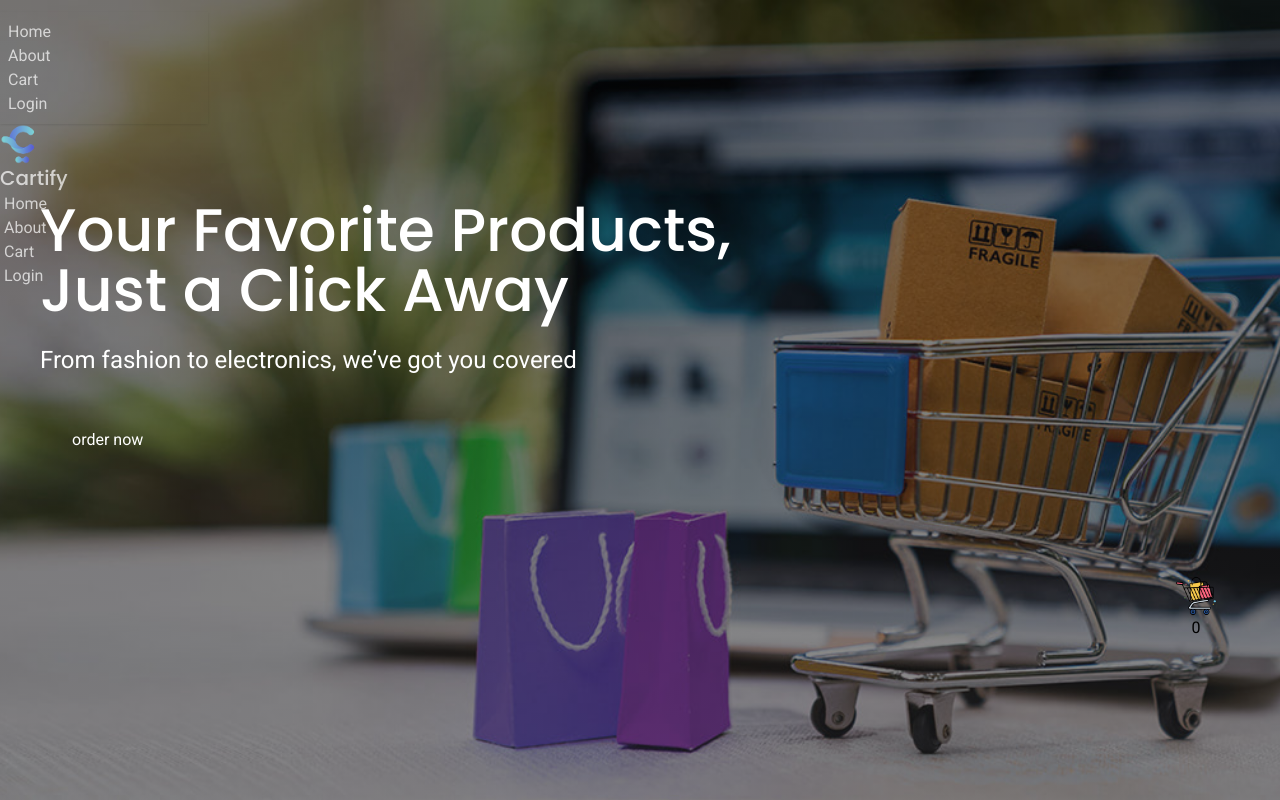
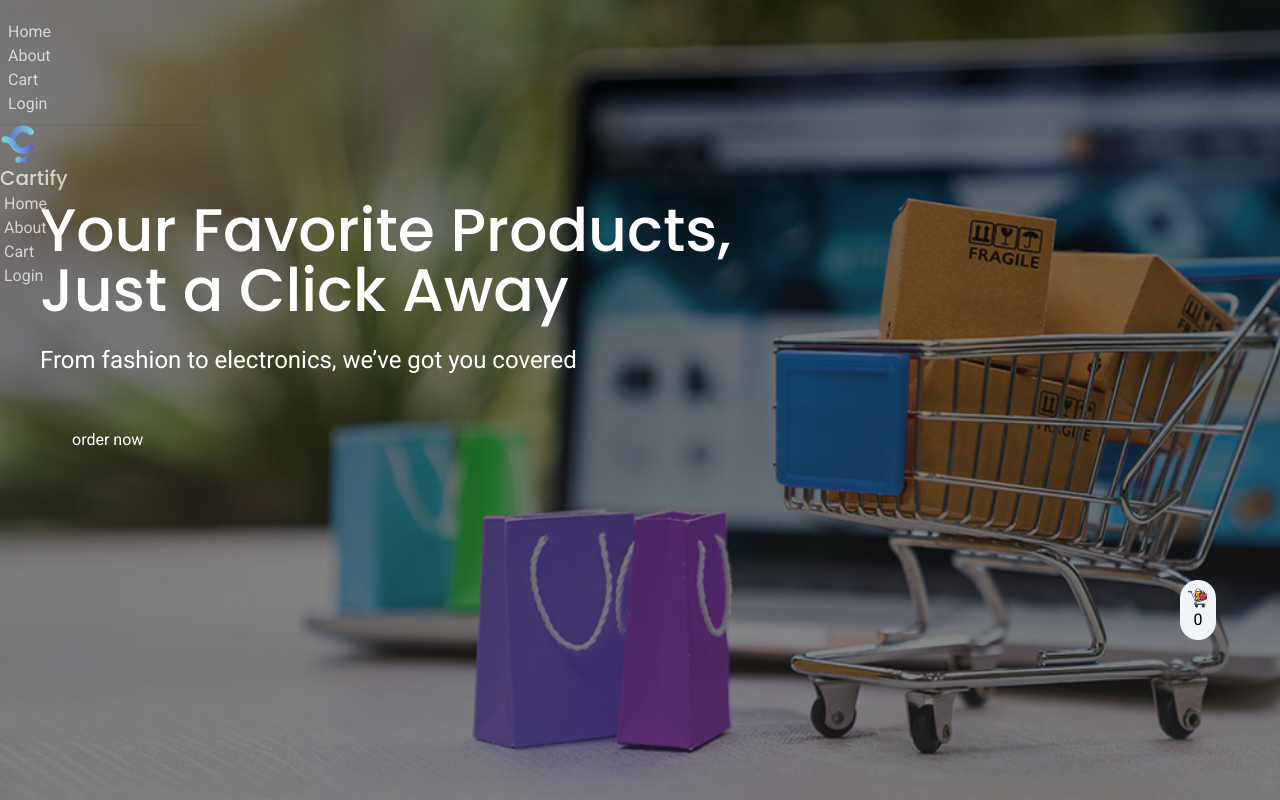
Before and after one commit to abdullah-al-mohammad/cartify-client, a React (Vite) app: page / in a window 1280 px wide. Shown: the top 800 px of the page. Built offline with nearby package versions, Linux system fonts and the light colour scheme; no server answers.

Commit message:
cart icon position set for md and small display

```diff
--- a/src/layout/Main.jsx
+++ b/src/layout/Main.jsx
@@ -18,9 +18,9 @@ const Main = () => {
       </div>
       <Footer></Footer>
       <button onClick={() => setIsCartOpen(true)}>
-        <div className="float-right indicator fixed right-16 bottom-40">
-          <img className="max-w-10" src={shopping} alt="" />
-          <span className="indicator-item badge badge-dash">{cart.length}</span>
+        <div className="float-right indicator fixed right-7 md:right-16 bottom-40 bg-slate-100 p-2 rounded-full">
+          <img className="max-w-5" src={shopping} alt="" />
+          <span className="indicator-item badge badge-error">{cart.length}</span>
         </div>
       </button>
       <CartModal isOpen={isCartOpen} onClose={() => setIsCartOpen(false)}></CartModal>
```
